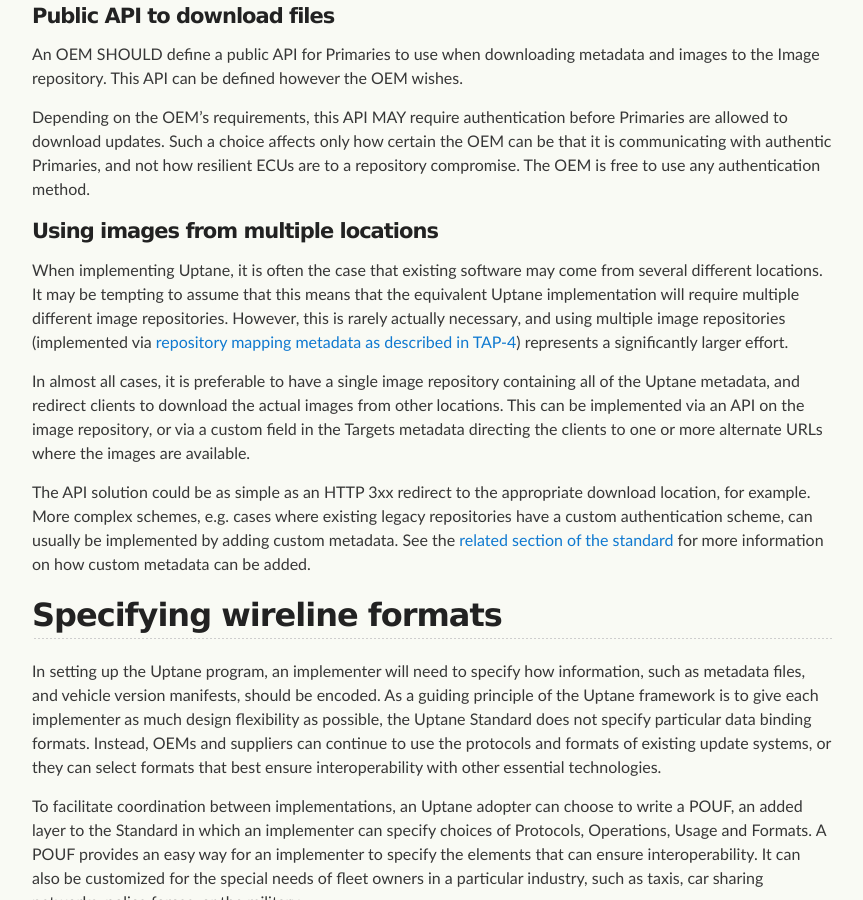
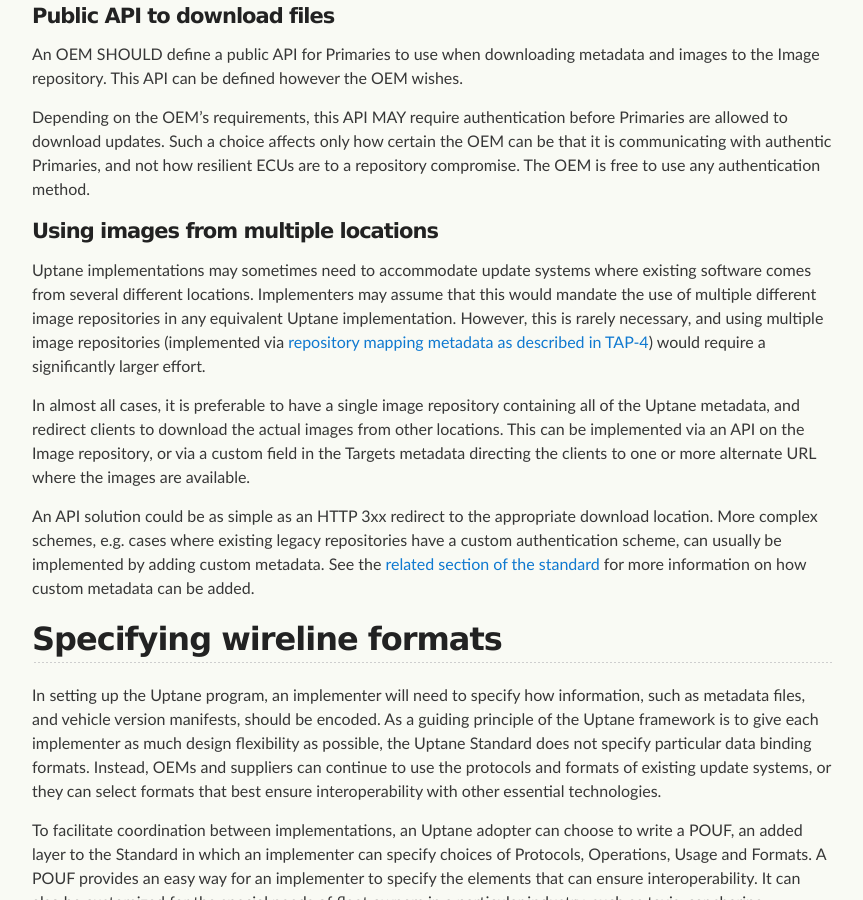
Before and after one commit to uptane/deployment-considerations, a Jekyll site: the page built from repositories.md, in a window 1280 px wide and 900 px high, scrolled down 8676 px. Shown: the whole window, without its empty margins (208-1071 px from the left). Built offline with Jekyll 4.4.1, drawn with Linux system fonts in a browser that asks for light colours; our own code applies the rules of GitHub Pages for plain Markdown files.

Commit message:
Apply suggestions from code review
Co-authored-by: Lois Anne DeLong <lad278@nyu.edu>

```diff
--- a/repositories.md
+++ b/repositories.md
@@ -203,11 +203,11 @@ Depending on the OEM's requirements, this API MAY require authentication before
 
 #### Using images from multiple locations
 
-When implementing Uptane, it is often the case that existing software may come from several different locations. It may be tempting to assume that this means that the equivalent Uptane implementation will require multiple different image repositories. However, this is rarely actually necessary, and using multiple image repositories (implemented via [repository mapping metadata as described in TAP-4](https://github.com/theupdateframework/taps/blob/master/tap4.md)) represents a significantly larger effort.
+Uptane implementations may sometimes need to accommodate update systems where existing software comes from several different locations. Implementers may assume that this would mandate the use of multiple different image repositories in any equivalent Uptane implementation. However, this is rarely necessary, and using multiple image repositories (implemented via [repository mapping metadata as described in TAP-4](https://github.com/theupdateframework/taps/blob/master/tap4.md)) would require a significantly larger effort.
 
-In almost all cases, it is preferable to have a single image repository containing all of the Uptane metadata, and redirect clients to download the actual images from other locations. This can be implemented via an API on the image repository, or via a custom field in the Targets metadata directing the clients to one or more alternate URLs where the images are available.
+In almost all cases, it is preferable to have a single image repository containing all of the Uptane metadata, and redirect clients to download the actual images from other locations. This can be implemented via an API on the Image repository, or via a custom field in the Targets metadata directing the clients to one or more alternate URL where the images are available.
 
-The API solution could be as simple as an HTTP 3xx redirect to the appropriate download location, for example. More complex schemes, e.g. cases where existing legacy repositories have a custom authentication scheme, can usually be implemented by adding custom metadata. See the [related section of the standard](https://uptane.github.io/uptane-standard/uptane-standard.html#custom-metadata-about-images) for more information on how custom metadata can be added.
+An API solution could be as simple as an HTTP 3xx redirect to the appropriate download location. More complex schemes, e.g. cases where existing legacy repositories have a custom authentication scheme, can usually be implemented by adding custom metadata. See the [related section of the standard](https://uptane.github.io/uptane-standard/uptane-standard.html#custom-metadata-about-images) for more information on how custom metadata can be added.
 
 ## Specifying wireline formats
 
```
